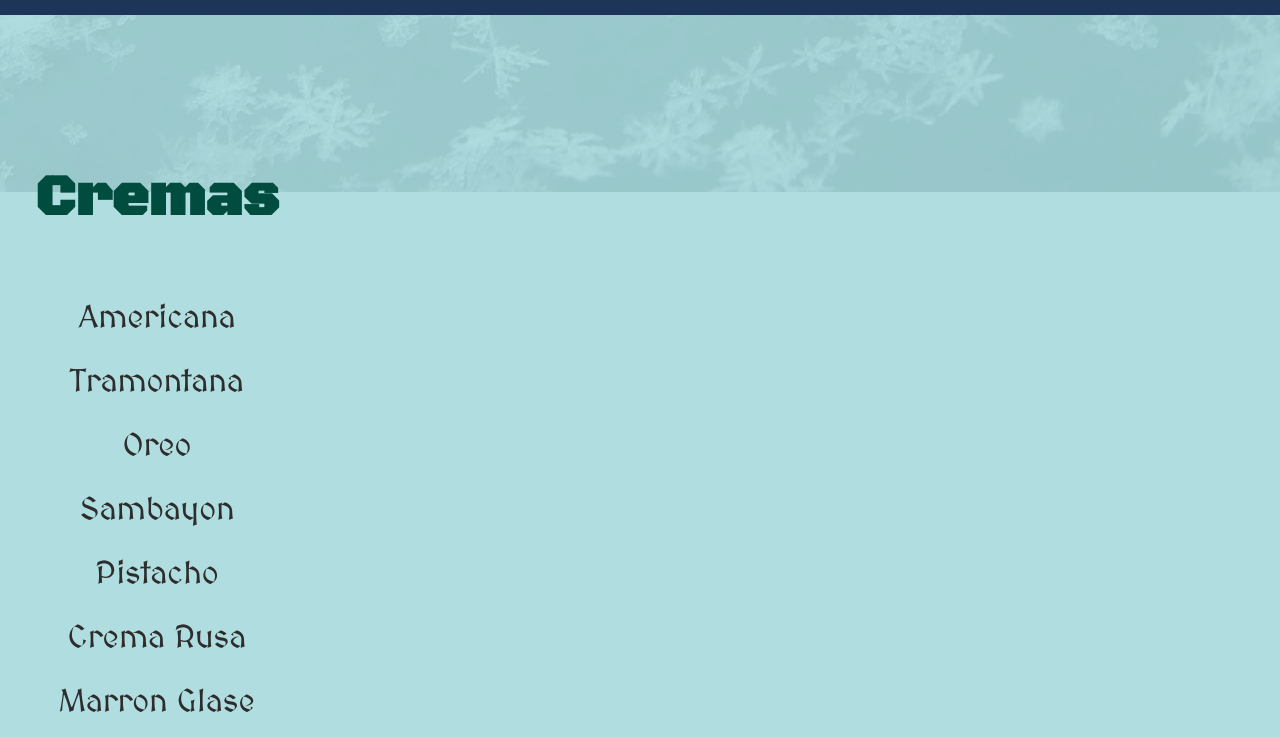
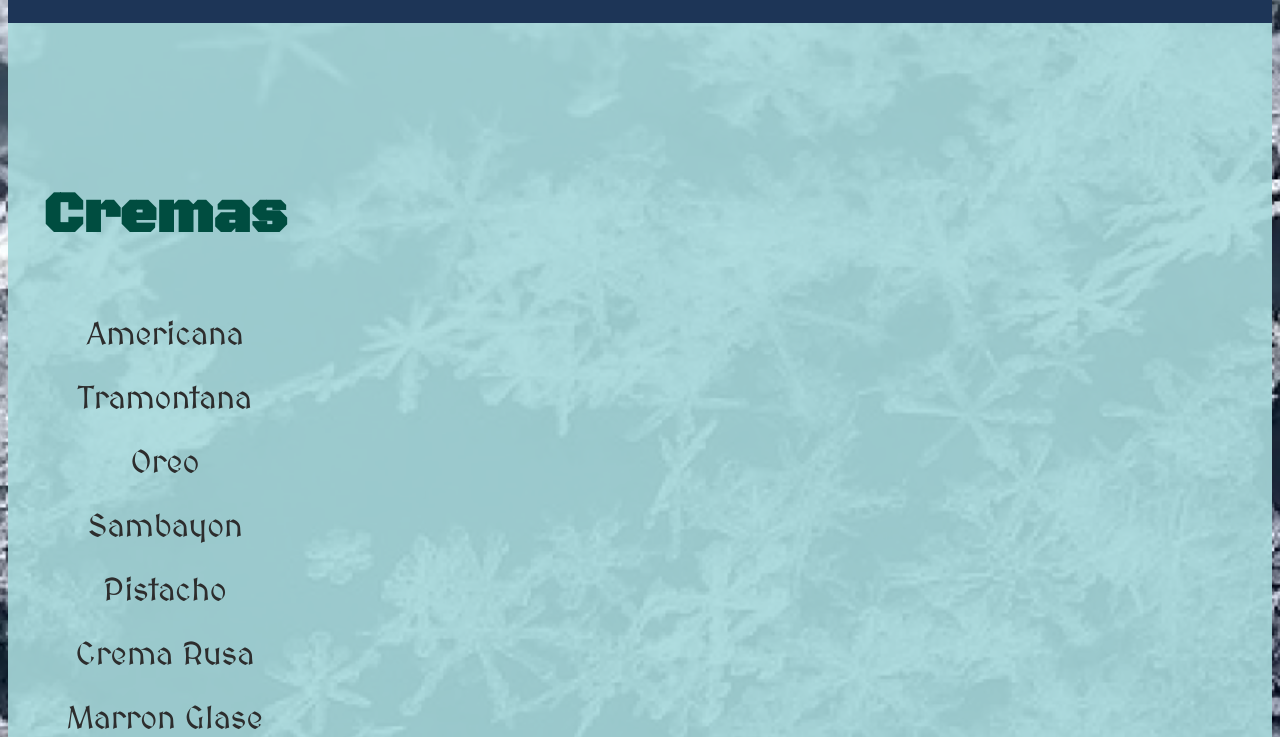
Before and after one commit to Legrone/HeladeriaFTC, a plain HTML site: page sabores/cremas.html in a window 1280 px wide. Shown: the part 608-1345 px from the top of the page. Drawn offline with Linux system fonts and the light colour scheme; a web font is replaced by a local one.

Commit message:
algunas correcciones del la segunda entrega

```diff
--- a/estilos/style.css
+++ b/estilos/style.css
@@ -5,14 +5,11 @@
 
 /* RESET GENERAL */
 body {
-  margin: 0;
-  padding: 0;
   font-family: 'MedievalSharp', cursive;
   background-image: url(../Imagen/copos-de-nieve-wikimedia-commons.jpg);
   background-size: cover;
   background-position: center;
   background-repeat: no-repeat;
-  height: 100vh;
   color: blue;
 }
 
@@ -136,6 +133,11 @@ ul{
   padding: 15px 15px;
 }
 
+.listado{
+  display: flex;
+  gap: 1000px;
+}
+
 /* -------------------------------------------------------------------------------------------------------------------------------- */
 /* FOOTER */
 footer {
@@ -153,25 +155,16 @@ footer {
 
 /* --------------------------------------------------------------------------------------------------------------------------------- */
 /* Celular */
-@media (max-width:390px){
+@media (max-width:320px){
   header{
     font-size: 0.5;
   }
-}
 
-
-@media (max-width:390px){
   main{
     font-size: 0.5;
     background-color: rgba(168, 218, 220);
   }
 
-  /* aca tengo la modificacion del main pero en cremas.html se me guardó la separacion dentro del html y estoy buscando como modificarlo
-  para que quede bien aca */
-}
-
-
-@media (max-width:390px){
   footer{
     font-size: 0.5em;
   }
--- a/sabores/cremas.html
+++ b/sabores/cremas.html
@@ -17,8 +17,9 @@
     </div>
   </header>
 
-  <main style="display: flex; gap: 1000px;">
+<main>
   <!-- Primera lista -->
+   <nav class="listado">
         <ul>
             <h1>Cremas</h1>
             <li>Americana</li>
@@ -42,6 +43,7 @@
             <li>Limon</li>
             <li>Cereza</li>
         </ul>
+    </nav>
 </main>
 
   <footer>
```
